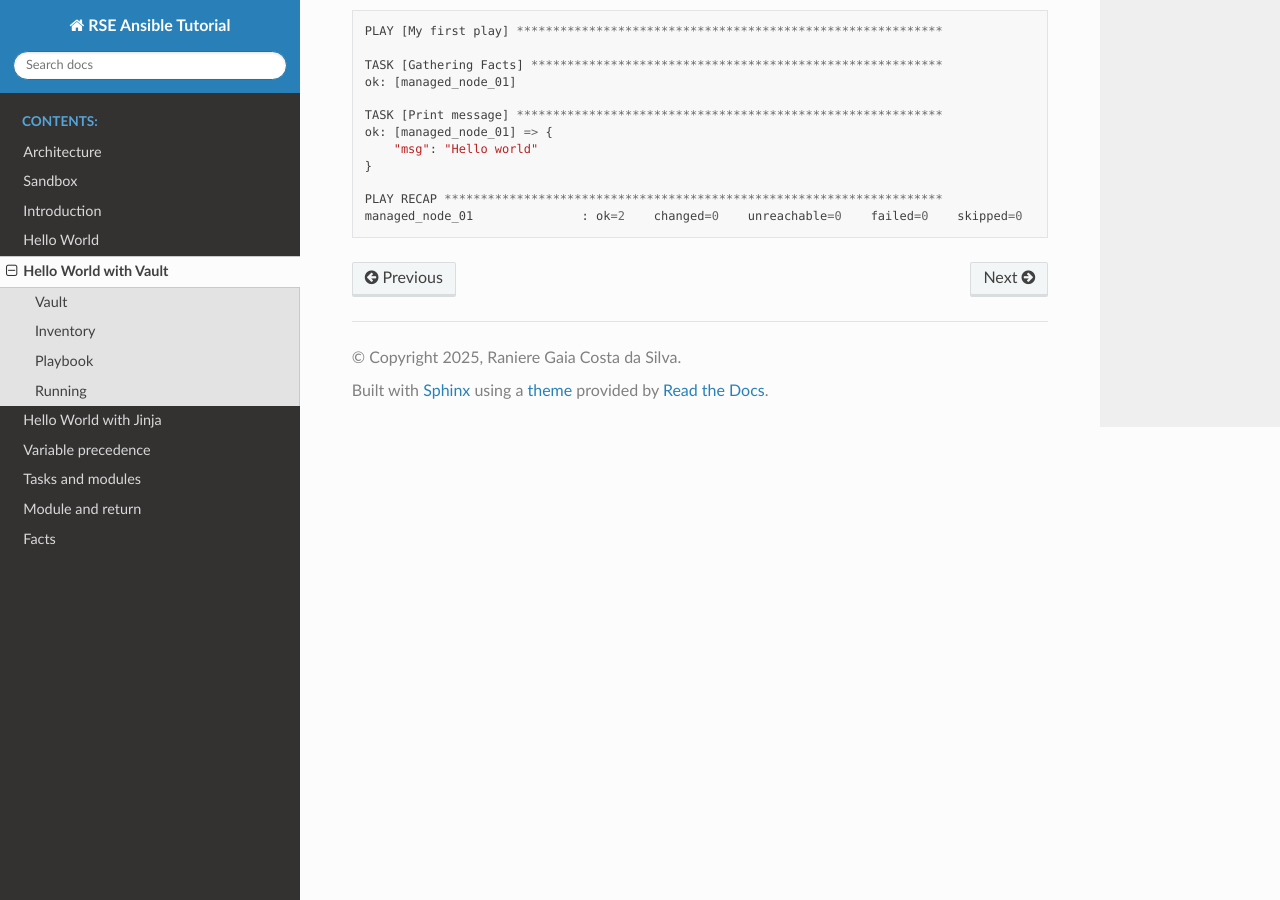
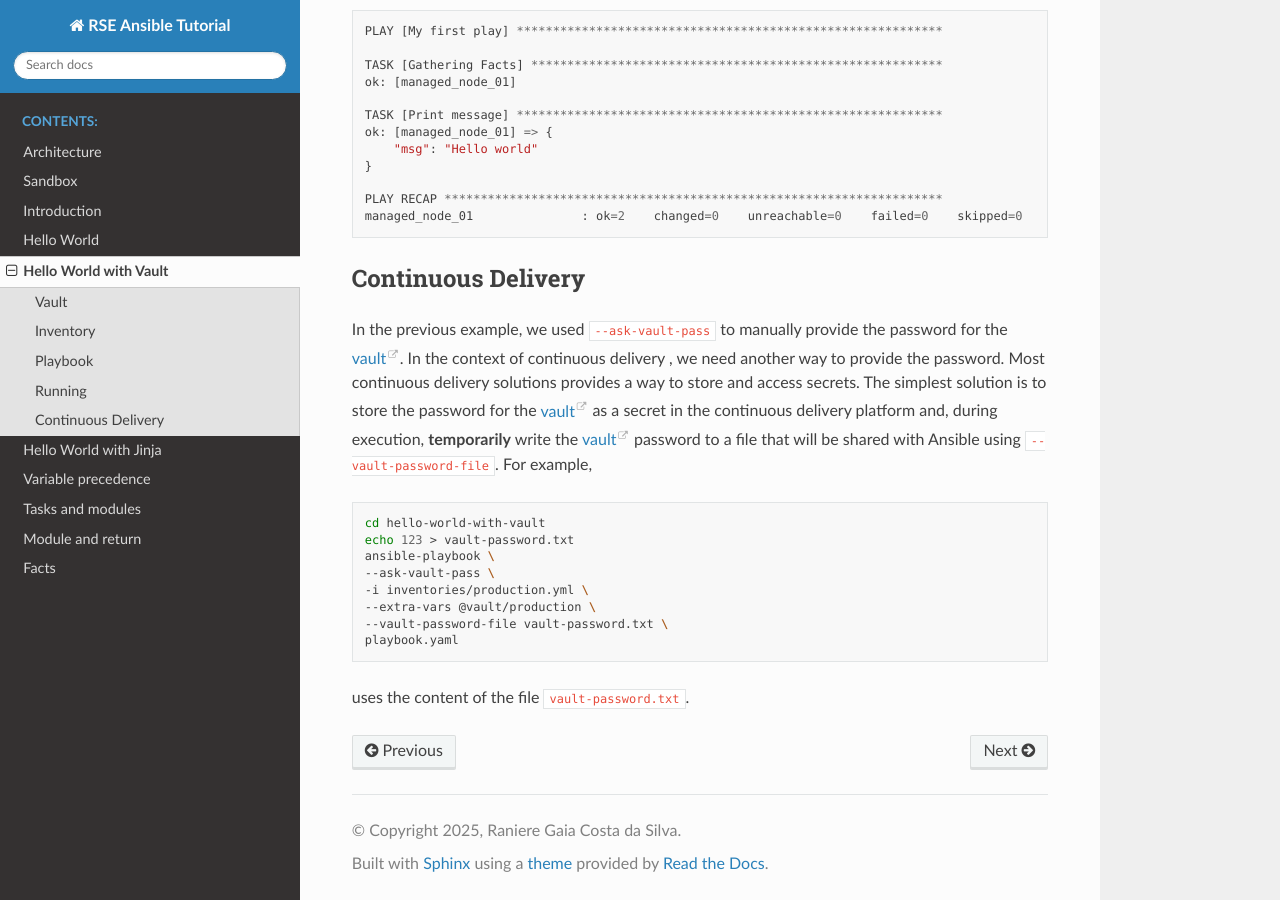
Before and after one commit to rgaiacs/rse-ansible-tutorial, a Sphinx documentation site: the page built from source/hello-world-with-vault.rst, in a window 1280 px wide and 900 px high, scrolled down 2128 px. Built offline with Sphinx 7.4.7 and the Read the Docs theme 3.1.0, drawn with Linux system fonts in a browser that asks for light colours.

Commit message:
Add section about continuous delivery

```diff
--- a/source/hello-world-with-vault.rst
+++ b/source/hello-world-with-vault.rst
@@ -78,3 +78,21 @@ returns ::
 
     PLAY RECAP *********************************************************************
     managed_node_01               : ok=2    changed=0    unreachable=0    failed=0    skipped=0    rescued=0    ignored=0
+
+Continuous Delivery
+--------------------
+
+In the previous example, we used ``--ask-vault-pass`` to manually provide the password for the `vault`_. In the context of continuous delivery , we need another way to provide the password. Most continuous delivery solutions provides a way to store and access secrets. The simplest solution is to store the password for the `vault`_ as a secret in the continuous delivery platform and, during execution, **temporarily** write the `vault`_ password to a file that will be shared with Ansible using ``--vault-password-file``. For example,
+
+..  code:: bash
+
+    cd hello-world-with-vault
+    echo 123 > vault-password.txt
+    ansible-playbook \
+    --ask-vault-pass \
+    -i inventories/production.yml \
+    --extra-vars @vault/production \
+    --vault-password-file vault-password.txt \
+    playbook.yaml
+
+uses the content of the file ``vault-password.txt``.
```
